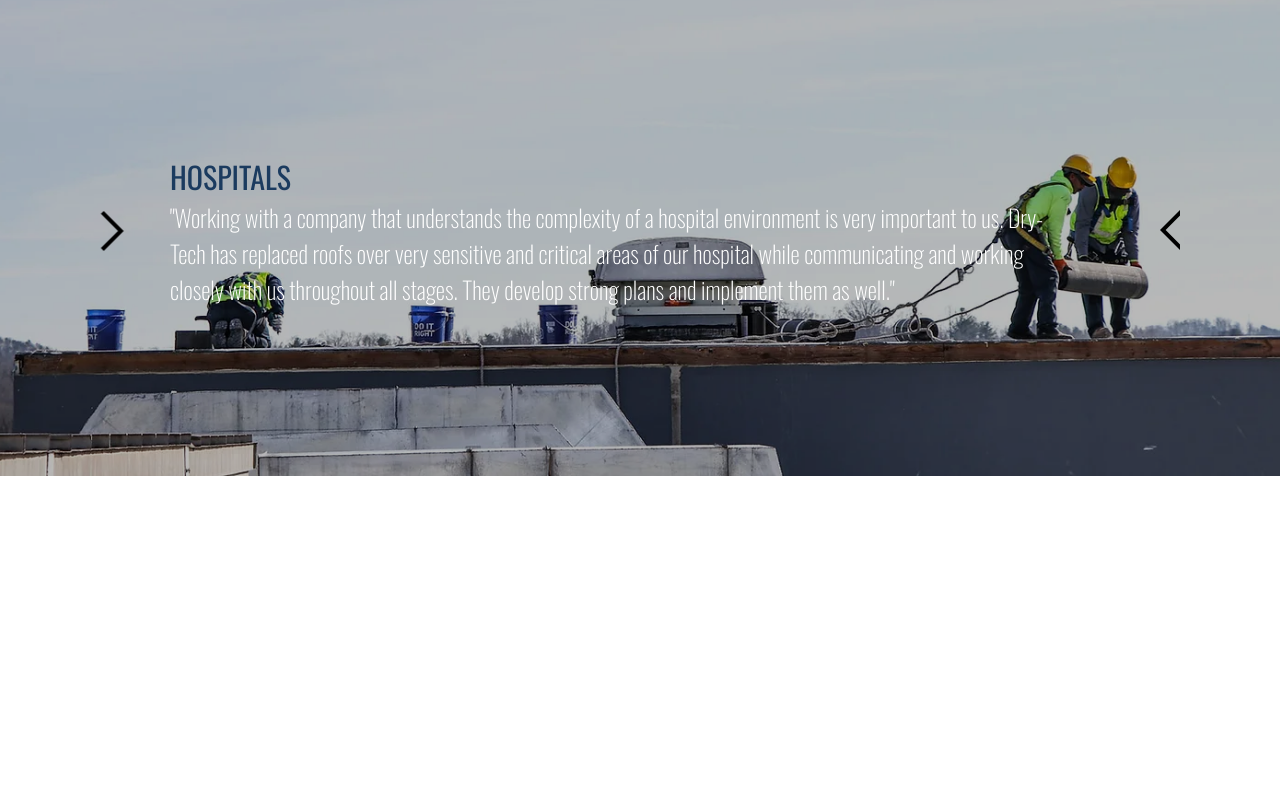
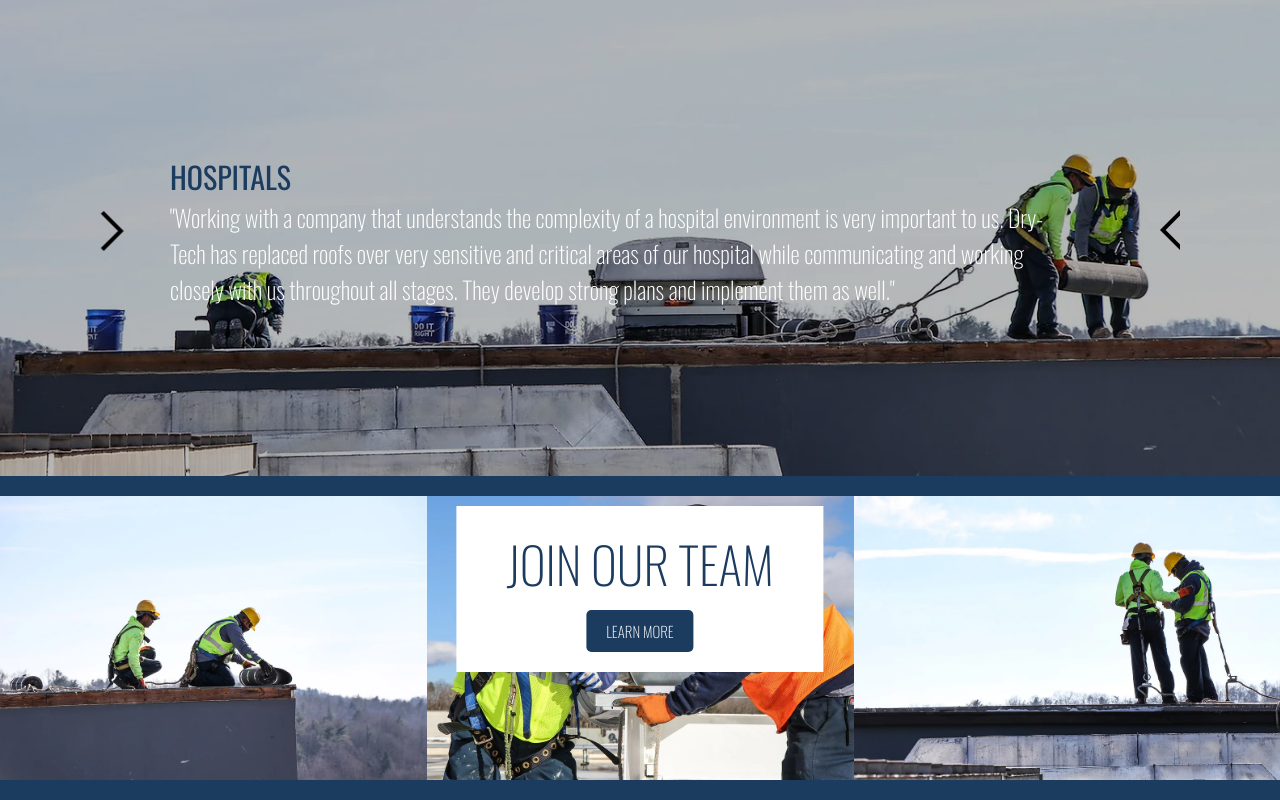
Before and after one commit to devSifatAhmed/drytech, a plain HTML site: page index.html in a window 1280 px wide. Shown: the part 2055-2855 px from the top of the page. Before the commit the page ends 2531 px from the top, so only its background shows below. Drawn offline with nearby package versions, Linux system fonts and the light colour scheme.

Commit message:
team slider

```diff
--- /dev/null
+++ b/css/team.css
@@ -0,0 +1,46 @@
+#team{
+    width: 100%;
+    background: var(--primary-color);
+    padding: 2rem 0;
+    position: relative;
+    z-index: 2;
+}
+.team-form{
+    position: absolute;
+    padding: 2rem 5rem;
+    background: var(--white);
+    top: 3rem;
+    left: 50%;
+    transform: translateX(-50%);
+    display: flex;
+    flex-direction: column;
+    align-items: center;
+    gap: 1rem;
+}
+.team-form > h2{
+    font-size: 5rem;
+    font-weight: 200;
+    color: var(--primary-color);
+}
+.team-form > a{
+    padding: 1rem 2rem;
+    background: var(--primary-color);
+    color: var(--white);
+    font-size: 1.5rem;
+    transition: var(--trans-1);
+    font-weight: 200;
+    border-radius: 0.5rem;
+}
+.team-form > a:hover{
+    background: var(--secondary-color);
+    color: var(--primary-color);
+}
+.team-slider{
+    z-index: -1;
+}
+.team-slider > * .slide{
+    width: 100%;
+}
+.team-slider > * .slide > img{
+    width: 100% !important;
+}
--- a/index.html
+++ b/index.html
@@ -23,6 +23,7 @@
     <link rel="stylesheet" href="/css/service.css">
     <link rel="stylesheet" href="/css/about.css">
     <link rel="stylesheet" href="/css/slider.css">
+    <link rel="stylesheet" href="/css/team.css">
     <!-- css styles end -->
 </head>
 
@@ -237,6 +238,39 @@
 
 
 
+    <!-- team section start -->
+    <section id="team">
+        <div class="team-form">
+            <h2>JOIN OUR TEAM</h2>
+            <a href="#joinTeam">LEARN MORE</a>
+        </div>
+        <div class="team-slider">
+            <div class="slide">
+                <img src="/img/team-slider-img-1.png" alt="Image">
+            </div>
+            <div class="slide">
+                <img src="/img/team-slider-img-2.png" alt="Image">
+            </div>
+            <div class="slide">
+                <img src="/img/team-slider-img-3.png" alt="Image">
+            </div>
+            <div class="slide">
+                <img src="/img/team-slider-img-4.png" alt="Image">
+            </div>
+            <div class="slide">
+                <img src="/img/team-slider-img-5.png" alt="Image">
+            </div>
+            <div class="slide">
+                <img src="/img/team-slider-img-6.png" alt="Image">
+            </div>
+            <div class="slide">
+                <img src="/img/team-slider-img-7.png" alt="Image">
+            </div>
+        </div>
+    </section>
+    <!-- team section end -->
+
+
 
 
 
--- a/js/app.js
+++ b/js/app.js
@@ -16,4 +16,12 @@ $(document).ready(function () {
         autoplaySpeed: 2000,
         dots: false,
     });
+    $('.team-slider').slick({
+        slidesToShow: 3,
+        slidesToScroll: 1,
+        autoplay: true,
+        autoplaySpeed: 1500,
+        dots: false,
+        arrows: false,
+    });
 });
```
Also changed, not shown: img/team-slider-img-1.jpg (deleted), img/team-slider-img-1.png (added), img/team-slider-img-2.jpg (deleted), img/team-slider-img-2.png (added), img/team-slider-img-3.png (added), img/team-slider-img-4.png (added), img/team-slider-img-5.png (added), img/team-slider-img-6.png (added), img/team-slider-img-7.png (added).
